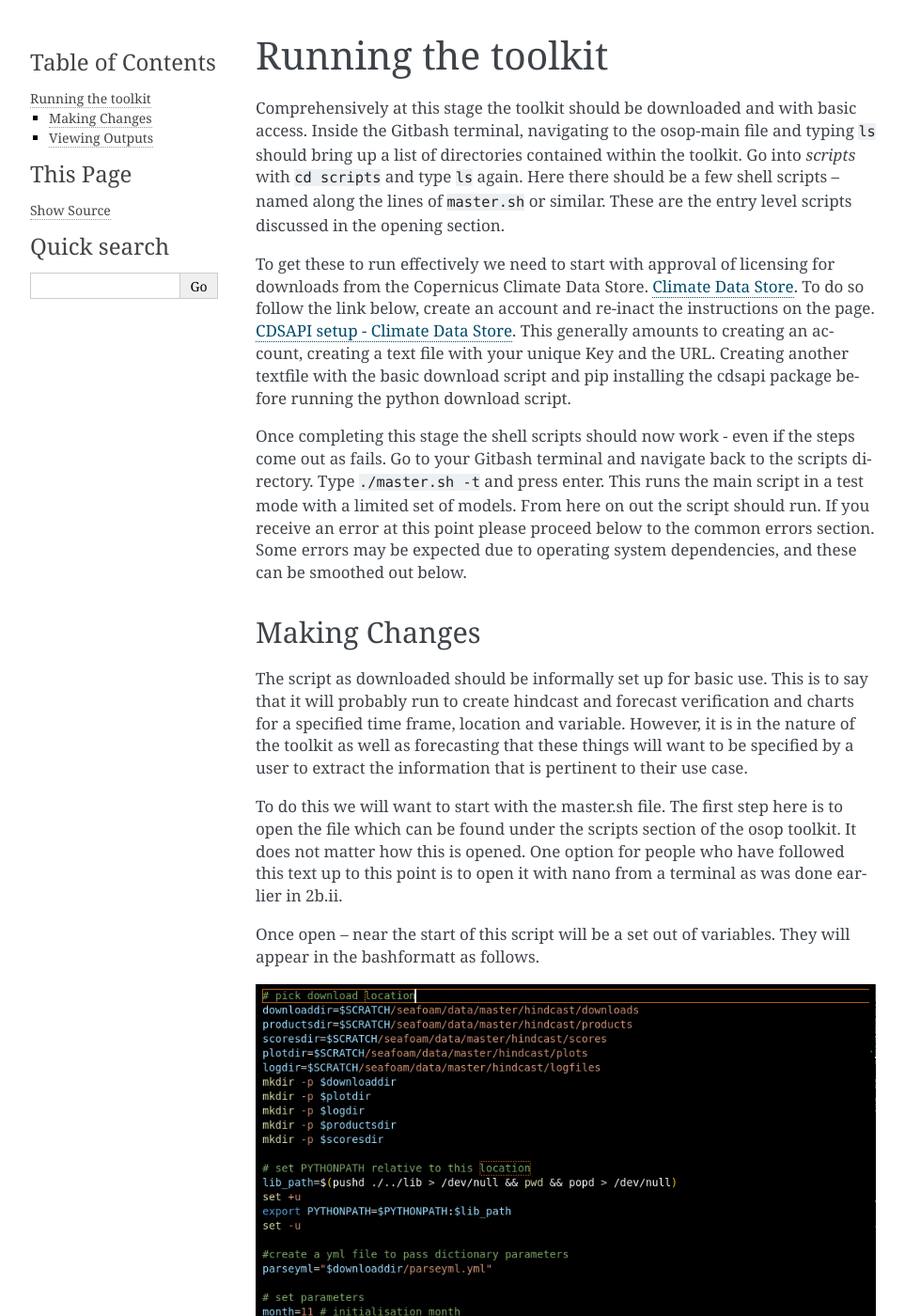
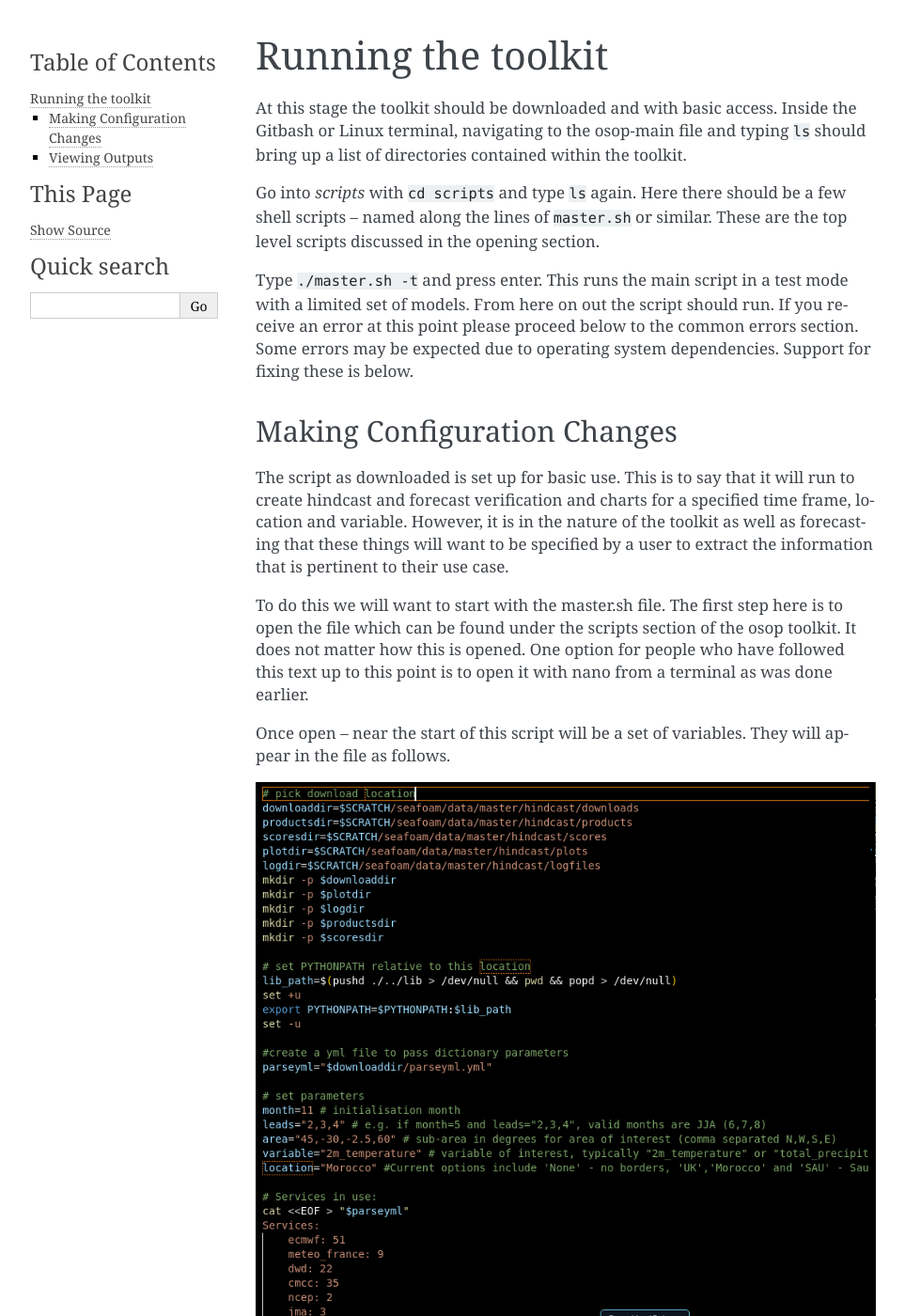
Before and after one commit to OSFTools/osop, a Sphinx documentation site: the page built from docs/source/run.md, in a window 1280 px wide and 1400 px high. Shown: the whole window at 94% size, without its empty margins (148-1111 px from the left). Built offline with Sphinx 7.4.7, drawn with Linux system fonts in a browser that asks for light colours; some of the changed text lies outside the part shown.

```diff
--- a/docs/source/run.md
+++ b/docs/source/run.md
@@ -1,38 +1,25 @@
 # Running the toolkit
 
-Comprehensively at this stage the toolkit should be downloaded and
-with basic access. Inside the Gitbash terminal, navigating to the
-osop-main file and typing `ls` should bring up a list of directories
-contained within the toolkit. Go into *scripts* with `cd scripts` and
-type `ls` again. Here there should be a few shell scripts -- named
-along the lines of `master.sh` or similar. These are the entry level
-scripts discussed in the opening section.
+At this stage the toolkit should be downloaded and with basic access.
+Inside the Gitbash or Linux terminal, navigating to the osop-main file
+and typing `ls` should bring up a list of directories contained within
+the toolkit.
 
-To get these to run effectively we need to start with approval of
-licensing for downloads from the Copernicus Climate Data Store.
-[Climate Data Store](https://cds.climate.copernicus.eu/#!/home). To do
-so follow the link below, create an account and re-inact the
-instructions on the page.\
-[CDSAPI setup - Climate Data
-Store](https://cds.climate.copernicus.eu/how-to-api). This generally
-amounts to creating an account, creating a text file with your unique
-Key and the URL. Creating another textfile with the basic download
-script and pip installing the cdsapi package before running the python
-download script.
+Go into *scripts* with `cd scripts` and type `ls` again. Here there
+should be a few shell scripts -- named along the lines of `master.sh`
+or similar. These are the top level scripts discussed in the opening
+section.
 
-Once completing this stage the shell scripts should now work - even if
-the steps come out as fails. Go to your Gitbash terminal and navigate
-back to the scripts directory. Type `./master.sh -t` and press
-enter. This runs the main script in a test mode with a limited set of
-models. From here on out the script should run. If you receive an error
-at this point please proceed below to the common errors section. Some
-errors may be expected due to operating system dependencies, and these
-can be smoothed out below.
+Type `./master.sh -t` and press enter. This runs the main script in a
+test mode with a limited set of models. From here on out the script
+should run. If you receive an error at this point please proceed below
+to the common errors section. Some errors may be expected due to
+operating system dependencies. Support for fixing these is below.
 
-## Making Changes
+## Making Configuration Changes
 
-The script as downloaded should be informally set up for basic use.
-This is to say that it will probably run to create hindcast and
+The script as downloaded is set up for basic use.
+This is to say that it will run to create hindcast and
 forecast verification and charts for a specified time frame, location
 and variable. However, it is in the nature of the toolkit as well as
 forecasting that these things will want to be specified by a user to
@@ -42,23 +29,21 @@ To do this we will want to start with the master.sh file. The first
 step here is to open the file which can be found under the scripts
 section of the osop toolkit. It does not matter how this is opened.
 One option for people who have followed this text up to this point is
-to open it with nano from a terminal as was done earlier in 2b.ii.
+to open it with nano from a terminal as was done earlier.
 
-Once open -- near the start of this script will be a set out of
-variables. They will appear in the bashformatt as follows.
+Once open -- near the start of this script will be a set of
+variables. They will appear in the file as follows.
 
 ![Script example](media/image1.png)
 
-This is the part of most importance. As this is the direct locations
-to change for a base user to return a output that is of significant
-use.
+This section is the most important part  as this
+where you can set up the scripts to download the season and
+area you need.
 
 The parts labelled `"name"dir =
-\$SCRATCH/seafoam/data/master/hindcast/"name"` is where the plots will
-be stored. Scratch is generally recommended as computers are more
-often than not set up to keep these as temporary files. If the files
-are to be stored for more permeant usage. It would be worth changing
-this to something more appropriate.
+\$SCRATCH/seafoam/data/master/hindcast/"name"` is where the data and plots will
+be stored. Change this to a more appropriate location on your machine,
+for example on Windows you might choose `/c/Users/\<username\>/seasonal`.
 
 The next section marked `"month="` and so on is the variables section.
 This will allow you to set the base parameters for your desired
```
Also changed, not shown: docs/source/set_up.md (+16 -0 lines), docs/source/user_guide.md (+1 -1 lines).
